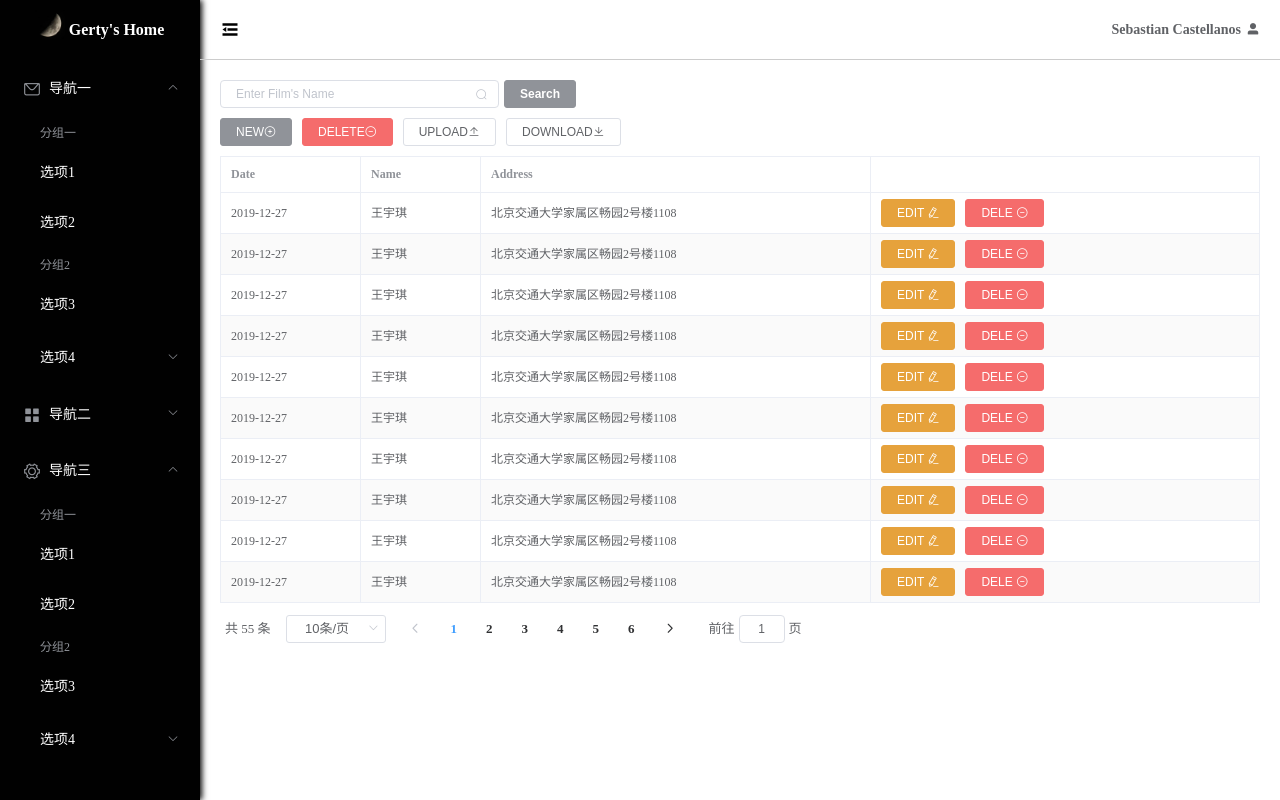
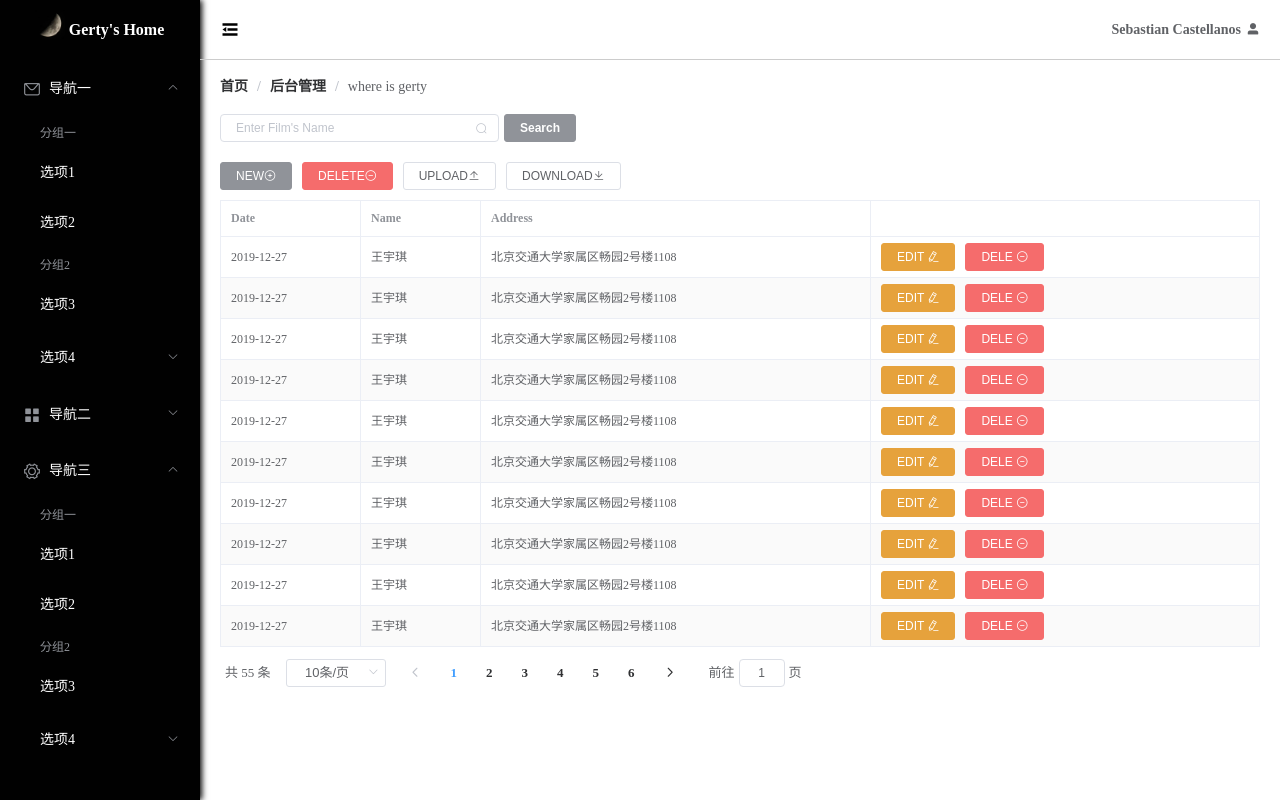
Before and after one commit to SebNap/hellogerty-filmWeb, a Vue app: page / in a window 1280 px wide. Built offline with nearby package versions, Linux system fonts and the light colour scheme.

Commit message:
前端基础样式完成demo3

```diff
--- a/src/views/HomeView.vue
+++ b/src/views/HomeView.vue
@@ -93,8 +93,18 @@
         </el-header>
 
         <el-main>
+<!--          //page-->
+          <el-breadcrumb separator="/">
+            <el-breadcrumb-item :to="{ path: '/' }">首页</el-breadcrumb-item>
+            <el-breadcrumb-item><a href="/">后台管理</a></el-breadcrumb-item>
+            <el-breadcrumb-item>where is gerty</el-breadcrumb-item>
+          </el-breadcrumb>
+
+
+
+
 <!--          //search part-->
-          <div style="">
+          <div style="margin: 20px 0">
             <el-input style="width: 279px" placeholder="Enter Film's Name" suffix-icon="el-icon-search">
             </el-input>
             <el-button type="info" class="ml-5"><b>Search</b></el-button>
```
